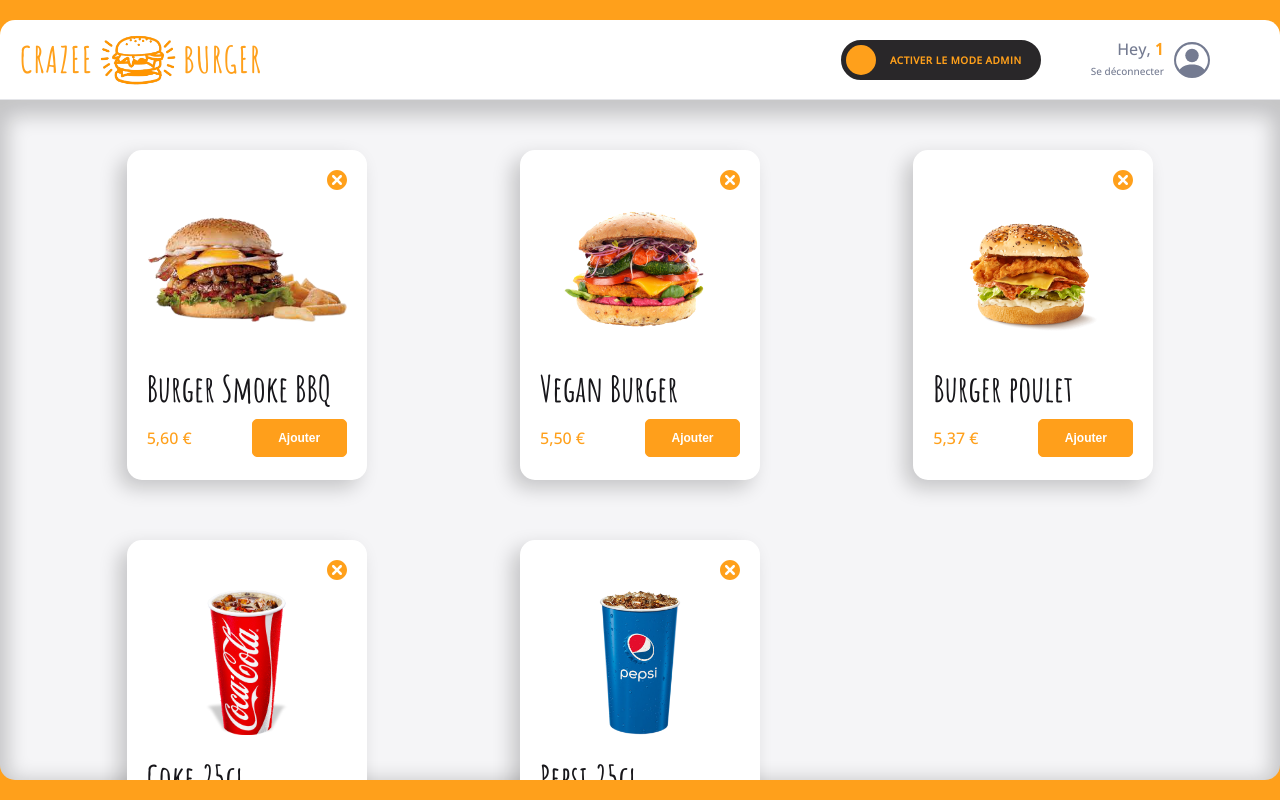
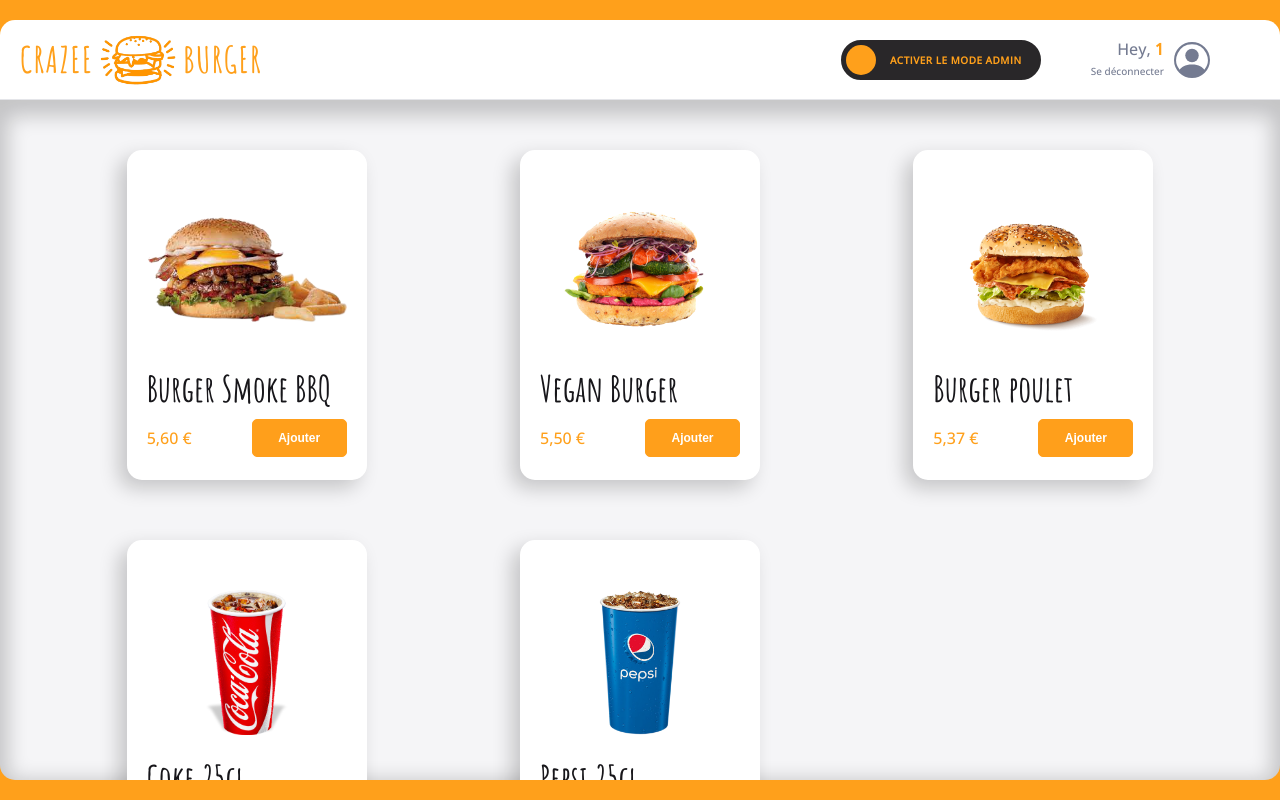
Before and after one commit to Chermann-KING/burger, a React (Create React App) app: page /order/1 in a window 1280 px wide. Built offline with nearby package versions, Linux system fonts and the light colour scheme.

Commit message:
🚧 F08: CARD > Add conditional delete button

```diff
--- a/src/components/pages/order/Main/Menu.js
+++ b/src/components/pages/order/Main/Menu.js
@@ -8,7 +8,7 @@
 
 export default function Menu() {
   // state
-  const { products } = useContext(OrderContext);
+  const { products, isModeAdmin } = useContext(OrderContext);
 
   // comportement
 
@@ -22,6 +22,7 @@
             imageSource={imageSource ? imageSource : IMAGE_BY_DEFAULT}
             title={title}
             leftDescription={formatPrice(price)}
+            hasDeleteButton={isModeAdmin}
           />
         );
       })}
--- a/src/components/reusable-ui/Card.js
+++ b/src/components/reusable-ui/Card.js
@@ -3,12 +3,20 @@
 import PrimaryButton from "./PrimaryButton";
 import { TiDelete } from "react-icons/ti";
 
-export default function Card({ id, imageSource, title, leftDescription }) {
+export default function Card({
+  id,
+  imageSource,
+  title,
+  leftDescription,
+  hasDeleteButton,
+}) {
   return (
     <CardStyled key={id}>
-      <button className="delete-button" aria-label="delete-button">
-        <TiDelete className="icon" />
-      </button>
+      {hasDeleteButton && (
+        <button className="delete-button" aria-label="delete-button">
+          <TiDelete className="icon" />
+        </button>
+      )}
       <div className="image">
         <img src={imageSource} alt={title} />
       </div>
```
